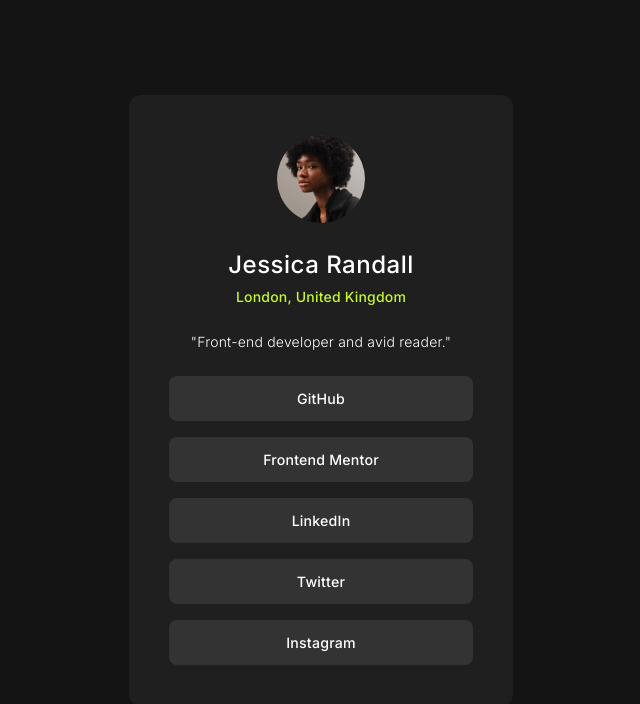
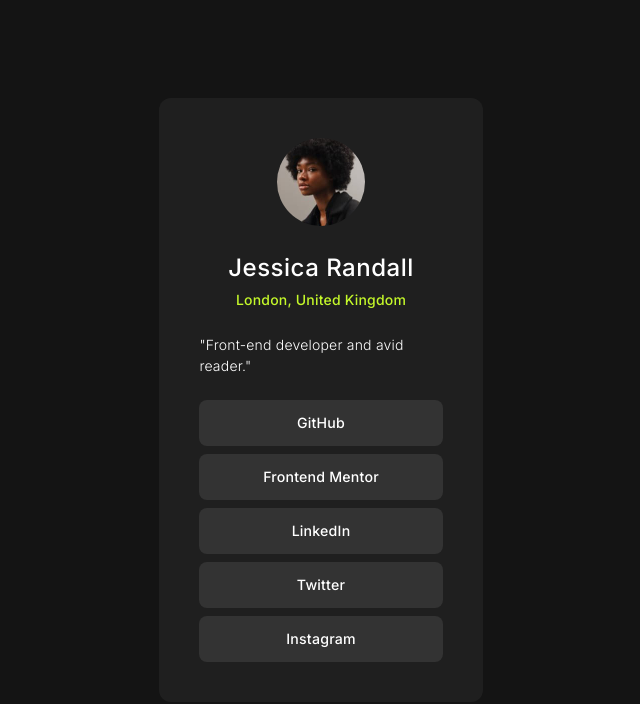
Before and after one commit to Praise25/Social-links-profile, a React (Vite) app: page / in a window 1280 px wide. Shown: the top 704 px of the page, without its empty margins (319-959 px from the left). Built offline with nearby package versions, Linux system fonts and the light colour scheme.

Commit message:
style: resolve issue of fixed minimum widths and heights using large absolute values

```diff
--- a/src/components/Card.module.css
+++ b/src/components/Card.module.css
@@ -4,6 +4,7 @@
   background-color: var(--grey-800);
   padding: calc(40em / 16);
   border-radius: calc(12em / 16);
-  min-width: calc(304rem / 16);
-  min-height: calc(531rem / 16);
+  width: 19%;
+  height: 65.5%;
+  max-width: calc(304rem / 16);
 }
```
